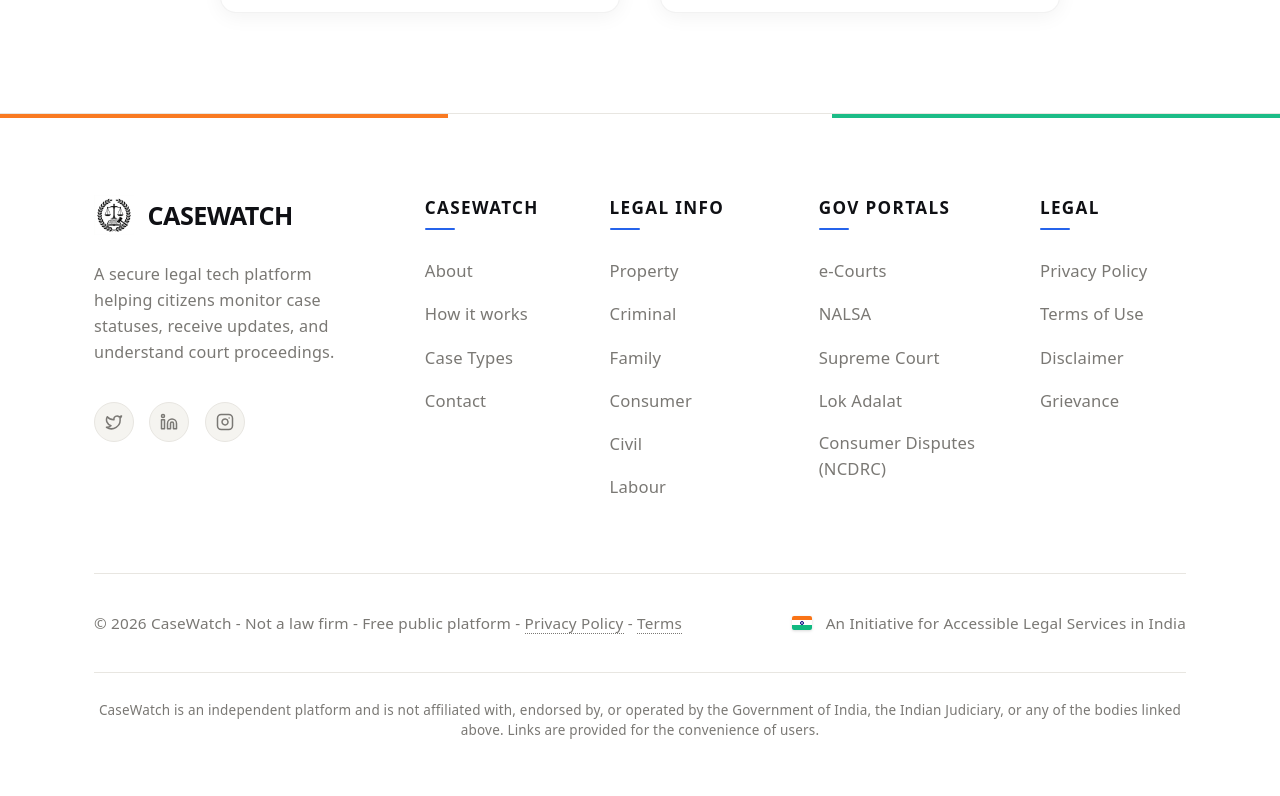
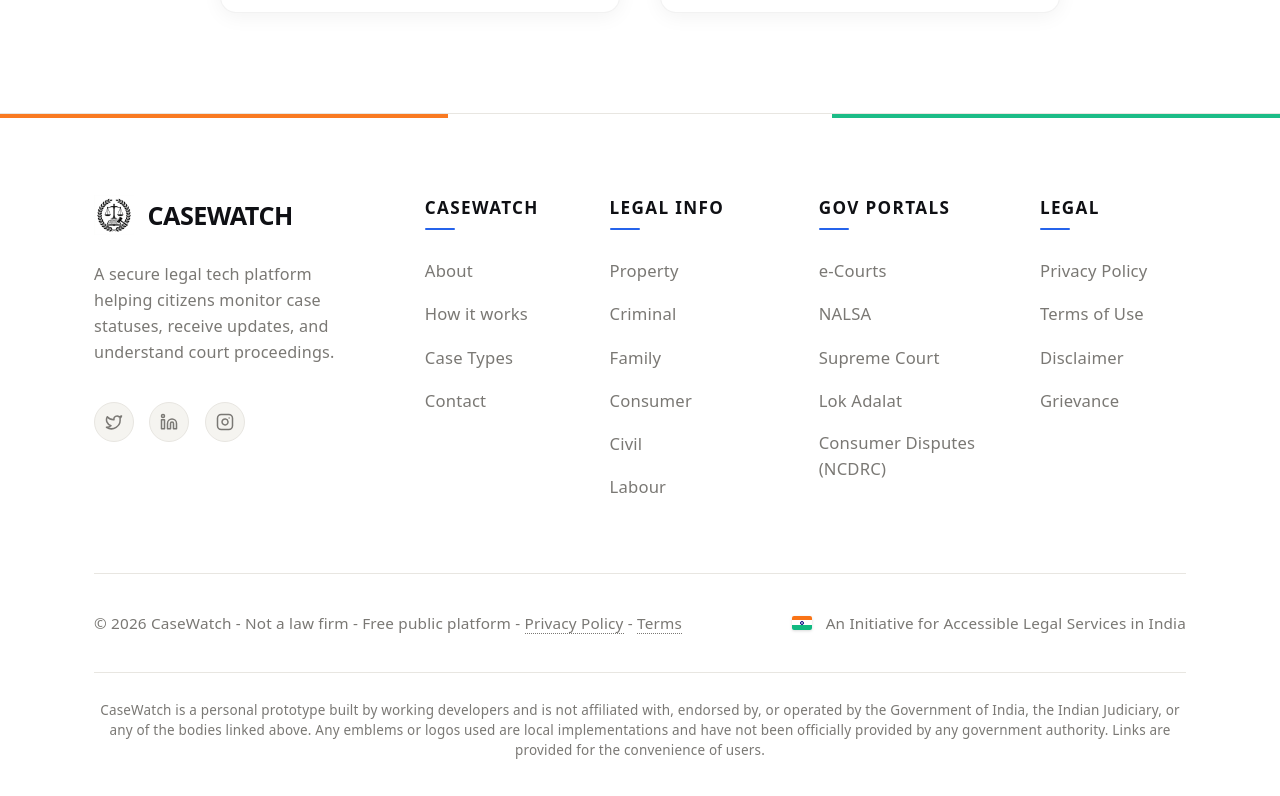
Before and after one commit to kritiahlawat8-sys/CASEWATCH, a React (Vite) app: page /about in a window 1280 px wide. Shown: the part 2613-3409 px from the top of the page. Built offline with nearby package versions, Linux system fonts and the light colour scheme; no server answers.

Commit message:
docs: update disclaimer in footer

```diff
--- a/src/components/Footer.jsx
+++ b/src/components/Footer.jsx
@@ -119,7 +119,7 @@
           </div>
 
           <div className="footer-disclaimer">
-            <p>CaseWatch is an independent platform and is not affiliated with, endorsed by, or operated by the Government of India, the Indian Judiciary, or any of the bodies linked above. Links are provided for the convenience of users.</p>
+            <p>CaseWatch is a personal prototype built by working developers and is not affiliated with, endorsed by, or operated by the Government of India, the Indian Judiciary, or any of the bodies linked above. Any emblems or logos used are local implementations and have not been officially provided by any government authority. Links are provided for the convenience of users.</p>
           </div>
 
         </div>
```
